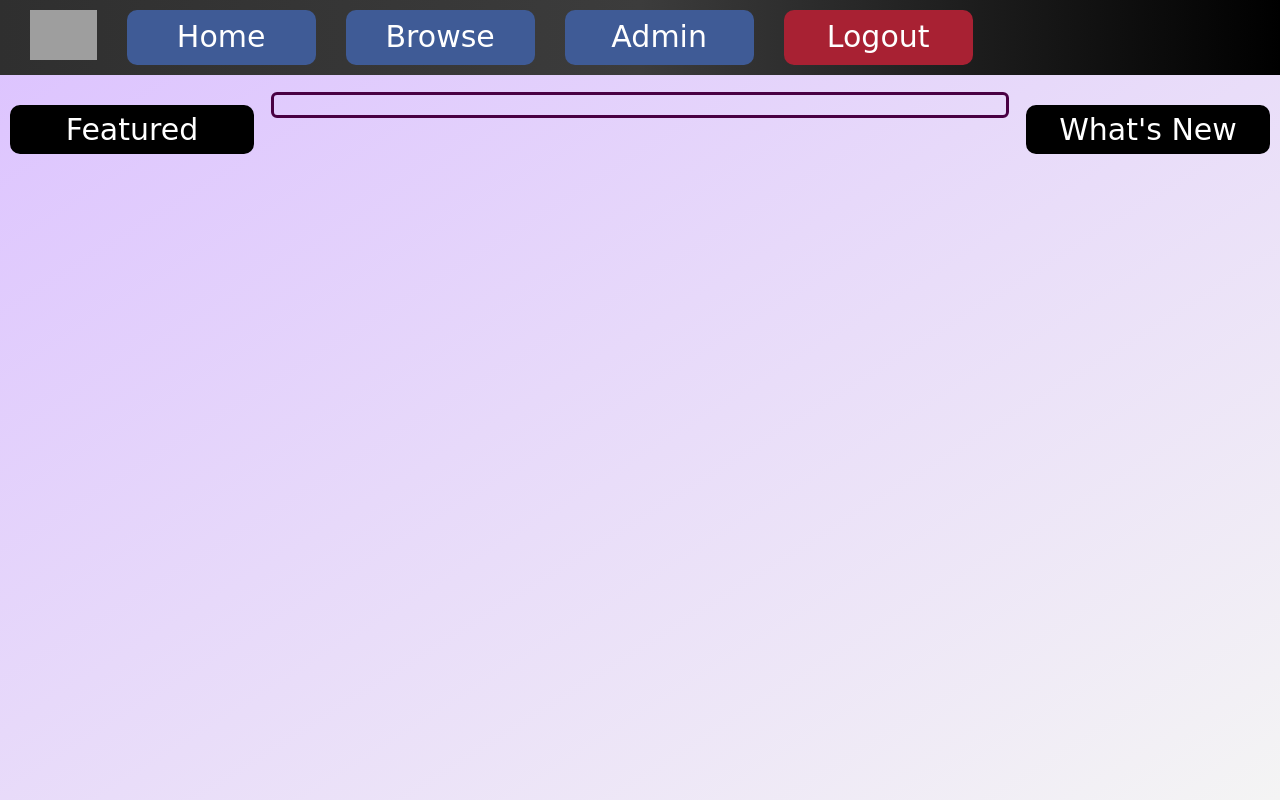
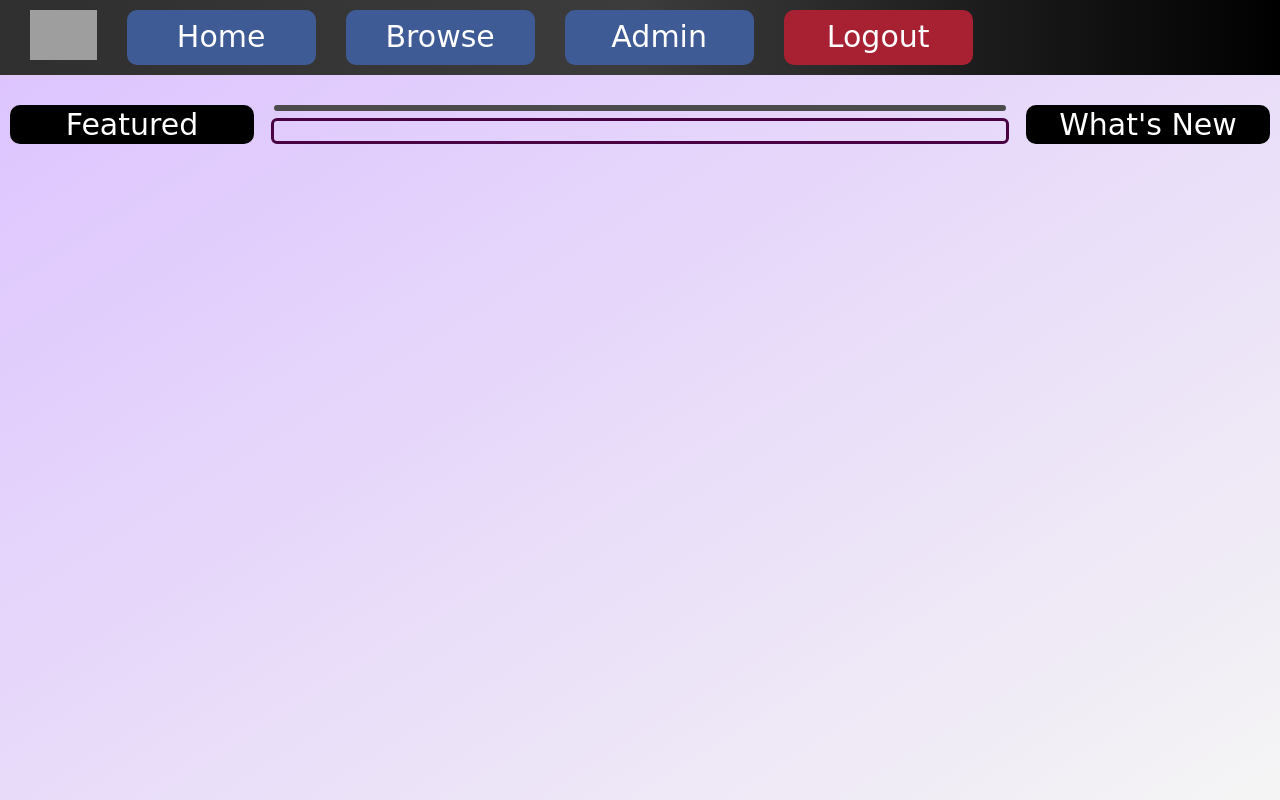
Before and after one commit to MMojtaba/paintings-angularjs, a website: page client/index.html at #!/home in a window 1280 px wide. Drawn offline with Linux system fonts and the light colour scheme; no server answers; grey boxes are pictures that could not be loaded.

Commit message:
improved home page style

```diff
--- a/client/styles.css
+++ b/client/styles.css
@@ -87,6 +87,10 @@ body {
   background-color: rgb(168, 33, 51) !important;
 }
 
+.bg-grey {
+  background-color: rgb(75, 75, 75) !important;
+}
+
 .image-container {
   /* width: 20vw; */
   width: 100%;
--- a/client/templates/home.html
+++ b/client/templates/home.html
@@ -10,7 +10,7 @@
   }
 
   .column-header {
-    border: 5px solid black;
+    /* border: 5px solid black; */
     border-radius: 10px;
     background-color: black;
     color: white;
@@ -31,6 +31,7 @@
   </section>
 
   <section style="width: 60%">
+    <h2 class="column-header bg-grey">{{state.selectedImage.title}}</h2>
     <section class="image-container">
       <img
         src="{{state.selectedImage.content}}"
```
